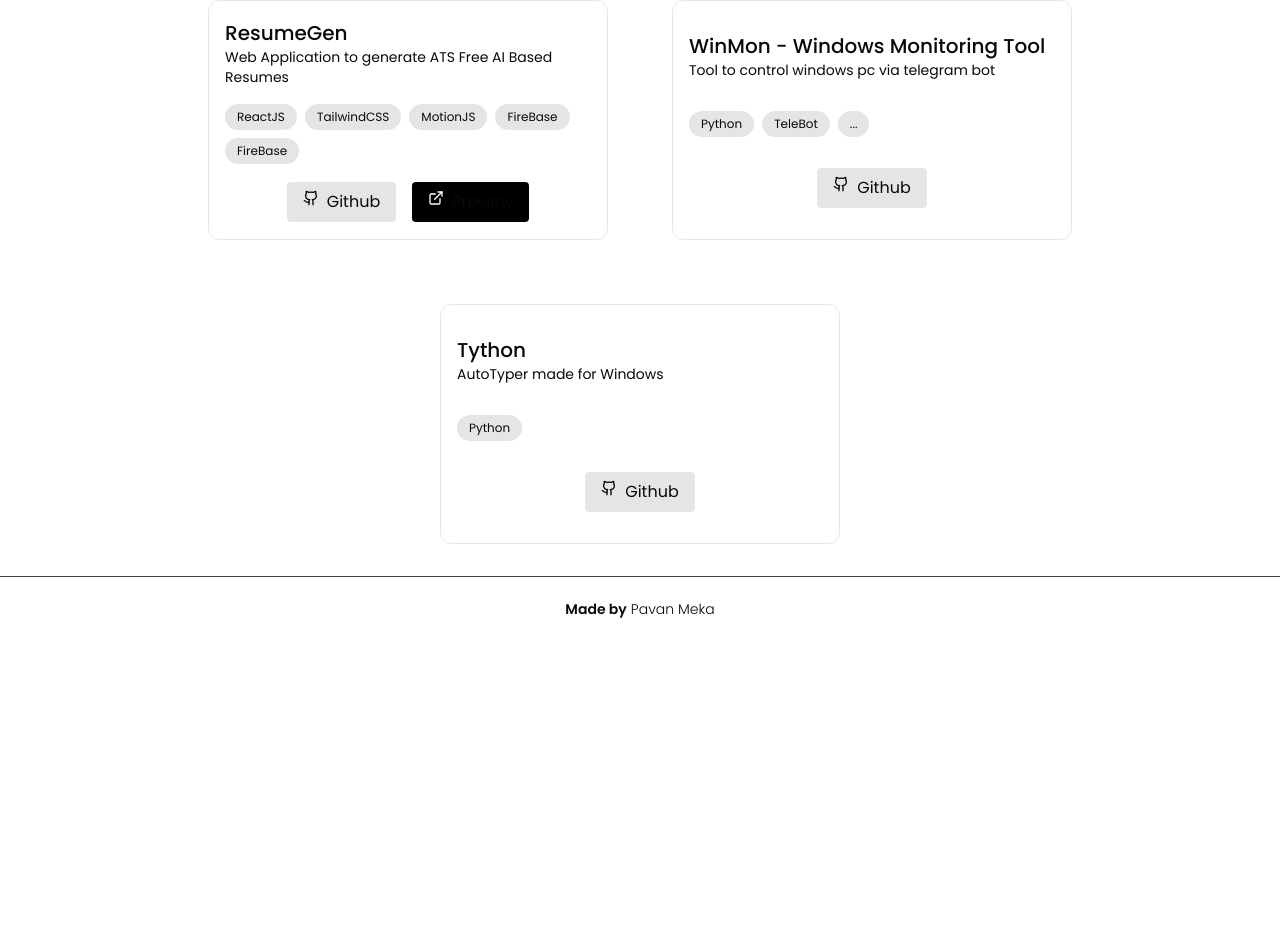
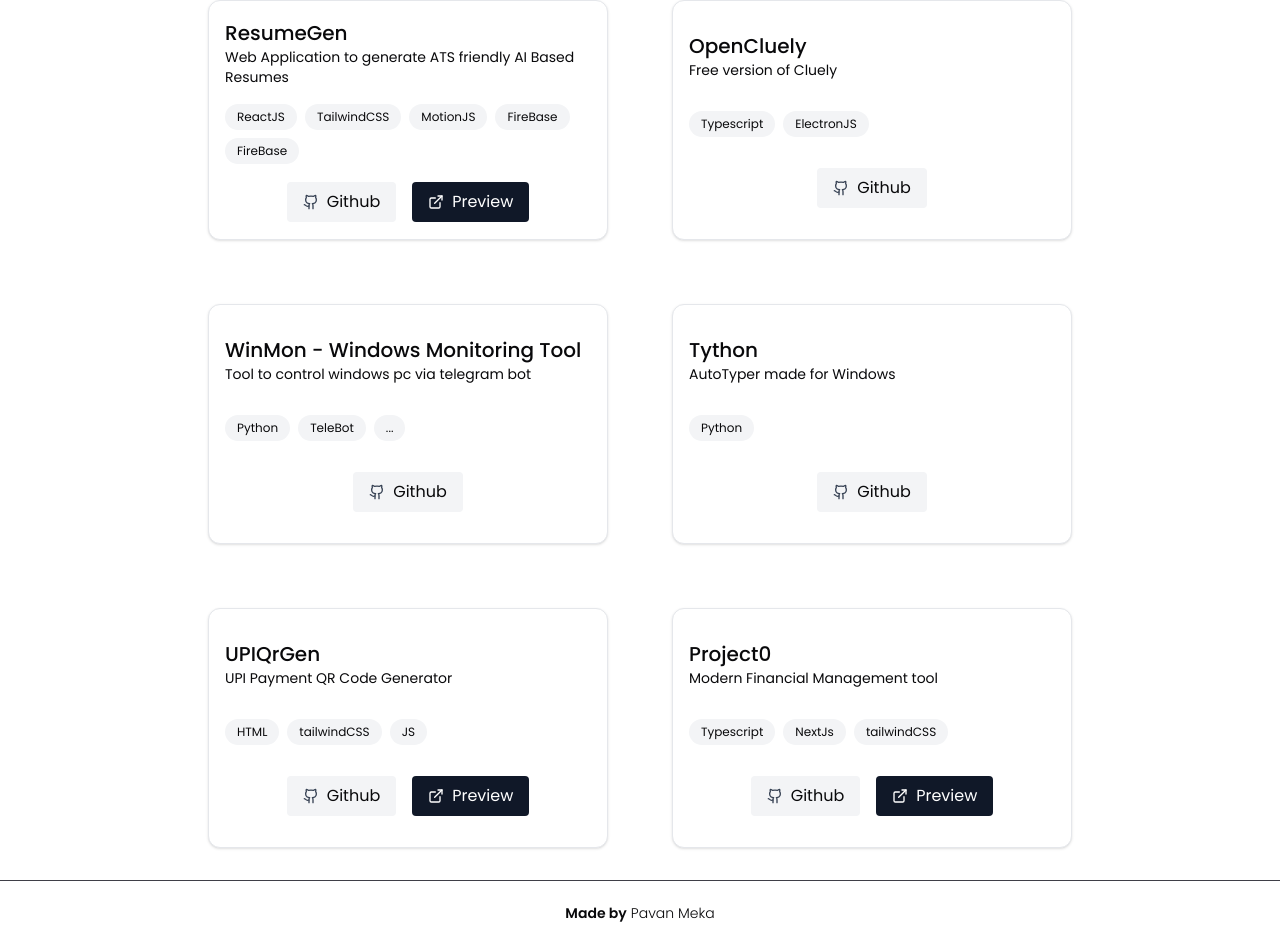
Before and after one commit to PavanMeka09/Portfolio, a React (Vite) app: page / in a window 1280 px wide. Shown: the part 864-1808 px from the top of the page. Before the commit the page ends 1504 px from the top, so only its background shows below. Built offline with nearby package versions, Linux system fonts and the light colour scheme.

Commit message:
ui changes

```diff
--- a/src/Components/Card.jsx
+++ b/src/Components/Card.jsx
@@ -1,28 +1,78 @@
 import { LuExternalLink, LuGithub } from 'react-icons/lu';
+import { useRef, useState } from 'react';
 
 export const Card = (props) => {
+  const divRef = useRef(null);
+  const [isFocused, setIsFocused] = useState(false);
+  const [position, setPosition] = useState({ x: 0, y: 0 });
+  const [opacity, setOpacity] = useState(0);
+
+  const handleMouseMove = (e) => {
+    if (!divRef.current || isFocused) return;
+
+    const div = divRef.current;
+    const rect = div.getBoundingClientRect();
+
+    setPosition({ x: e.clientX - rect.left, y: e.clientY - rect.top });
+  };
+
+  const handleFocus = () => {
+    setIsFocused(true);
+    setOpacity(1);
+  };
+
+  const handleBlur = () => {
+    setIsFocused(false);
+    setOpacity(0);
+  };
+
+  const handleMouseEnter = () => {
+    setOpacity(1);
+  };
+
+  const handleMouseLeave = () => {
+    setOpacity(0);
+  };
+
   return (
-    <div className="h-[15rem] w-[25rem] border-[1px] border-black/10 transition-all flex flex-col justify-evenly py-4 items-center rounded-xl px-4 gap-4 hover:border-black hover:scale-102">
+    <div
+      ref={divRef}
+      onMouseMove={handleMouseMove}
+      onFocus={handleFocus}
+      onBlur={handleBlur}
+      onMouseEnter={handleMouseEnter}
+      onMouseLeave={handleMouseLeave}
+      className="relative h-[15rem] w-[25rem] border-[1px] border-gray-200 dark:border-gray-800 bg-white dark:bg-gray-900 transition-all flex flex-col justify-evenly py-4 items-center rounded-xl px-4 gap-4 hover:border-gray-400 dark:hover:border-gray-600 hover:scale-102 shadow-sm dark:shadow-gray-800/50"
+    >
+      <div
+        className="pointer-events-none absolute -inset-px opacity-0 transition duration-300"
+        style={{
+          opacity,
+          background: `radial-gradient(600px circle at ${position.x}px ${position.y}px,
+            rgba(59, 130, 246, 0.15),
+            transparent 40%)`,
+        }}
+      />
       <div className='w-[100%]'>
-          <h1 className='text-xl font-[500]'>{props.name}</h1>
-          <p className="text-sm text-black/50">{props.desc}</p>
+        <h1 className='text-xl font-[500] text-gray-900 dark:text-gray-100'>{props.name}</h1>
+        <p className="text-sm text-gray-600 dark:text-gray-400">{props.desc}</p>
       </div>
       <div className='flex gap-2 w-[100%] items-start text-[12px] cursor-default flex-wrap'>
         {props.stack.map((element, index) => (
-            <p key={index} className='px-3 py-1 bg-black/10 rounded-full'>
+          <p key={index} className='px-3 py-1 bg-gray-100 dark:bg-gray-800 text-gray-700 dark:text-gray-300 rounded-full'>
             {element}
           </p>
         ))}
       </div>
       <div className='flex w-[100%] justify-center gap-4 transition-all'>
-          {props.github && <a target='_blank' href={props.github} className='bg-black/10 cursor-pointer px-4 py-2 rounded flex gap-2 hover:-translate-y-1 transition-all'>
-            <LuGithub className='dark:text-white'/>
+        {props.github && <a target='_blank' href={props.github} className='bg-gray-100 dark:bg-gray-800 text-gray-700 dark:text-gray-300 cursor-pointer px-4 py-2 rounded flex gap-2 hover:-translate-y-1 transition-all items-center'>
+          <LuGithub/>
           <p>Github</p>
         </a>
         }
-          {props.preview && <a target='_blank' href={props.preview} className='bg-black text-white dark:text-black dark:bg-zinc-300 cursor-pointer px-4 py-2 rounded flex gap-2 hover:-translate-y-1 transition-all'>
-            <LuExternalLink />
-            <p>Preview</p>
+        {props.preview && <a target='_blank' href={props.preview} className='bg-gray-900 dark:bg-gray-100 text-white dark:text-gray-900 cursor-pointer px-4 py-2 rounded flex gap-2 hover:-translate-y-1  transition-all items-center'>
+          <LuExternalLink className='text-inherit'/>
+          <p className='!text-white dark:!text-black'>Preview</p>
         </a>
         }
       </div>
--- a/src/Pages/Projects.jsx
+++ b/src/Pages/Projects.jsx
@@ -5,9 +5,12 @@ export const Projects = () => {
     <div className='min-h-[500px] w-screen' id='projects'>
       <h1 className='text-2xl font-semibold text-center'>Things i have built</h1>
       <div className='flex justify-center items-center flex-wrap p-8 gap-16'>
-      <Card name="ResumeGen" desc='Web Application to generate ATS Free AI Based Resumes' stack={["ReactJS", "TailwindCSS", "MotionJS", "FireBase", "FireBase"]} github='https://github.com/PavanMeka09/ResumeGen' preview='https://pmresumegen.vercel.app/'/>
+      <Card name="ResumeGen" desc='Web Application to generate ATS friendly AI Based Resumes' stack={["ReactJS", "TailwindCSS", "MotionJS", "FireBase", "FireBase"]} github='https://github.com/PavanMeka09/ResumeGen' preview='https://pmresumegen.vercel.app/'/>
+      <Card name="OpenCluely" desc='Free version of Cluely' stack={["Typescript", "ElectronJS"]} github='https://github.com/PavanMeka09/OpenCluely'/>
       <Card name="WinMon - Windows Monitoring Tool" desc='Tool to control windows pc via telegram bot' stack={["Python", "TeleBot", "..."]} github='https://github.com/PavanMeka09/WinMon'/>
       <Card name="Tython" desc='AutoTyper made for Windows' stack={["Python"]} github='https://github.com/PavanMeka09/Tython'/>
+      <Card name="UPIQrGen" desc='UPI Payment QR Code Generator' stack={["HTML", "tailwindCSS", "JS"]} github='https://github.com/PavanMeka09/upiqrgen' preview="https://pavanmeka09.github.io/upiqrgen/"/>
+      <Card name="Project0" desc='Modern Financial Management tool' stack={["Typescript", "NextJs", "tailwindCSS"]} github='https://github.com/PavanMeka09/upiqrgen' preview="https://pavanmeka09.github.io/upiqrgen/"/>
       </div>
     </div>
   </>
--- a/src/utils/ThemeSwitcher.jsx
+++ b/src/utils/ThemeSwitcher.jsx
@@ -3,19 +3,35 @@ import { useState, useEffect } from "react";
 import { motion, AnimatePresence } from "motion/react";
 
 export const ThemeSwitcher = (props) => {
-  const [isDark, setIsDark] = useState(
-    localStorage.getItem("isDark") === "true"
-  );
+  const [isDark, setIsDark] = useState(() => {
+    const savedTheme = localStorage.getItem("isDark");
+    if (savedTheme === null) {
+      return window.matchMedia('(prefers-color-scheme: dark)').matches;
+    }
+    return savedTheme === "true";
+  });
 
   const [isAnimating, setIsAnimating] = useState(false);
 
   useEffect(() => {
+    // Listen for system theme changes
+    const mediaQuery = window.matchMedia('(prefers-color-scheme: dark)');
+    const handleChange = (e) => {
+      if (localStorage.getItem("isDark") === null) {
+        setIsDark(e.matches);
+      }
+    };
+
+    mediaQuery.addEventListener('change', handleChange);
+
     isDark
       ? document.querySelector("html").classList.add("dark")
       : document.querySelector("html").classList.remove("dark");
     isAnimating
       ? document.querySelector("body").classList.add("overflow-hidden")
       : document.querySelector("body").classList.remove("overflow-hidden");
+
+    return () => mediaQuery.removeEventListener('change', handleChange);
   }, [isDark, isAnimating]);
 
   const toggle = () => {
```
Lines whose indentation alone changed are shown as unchanged.
